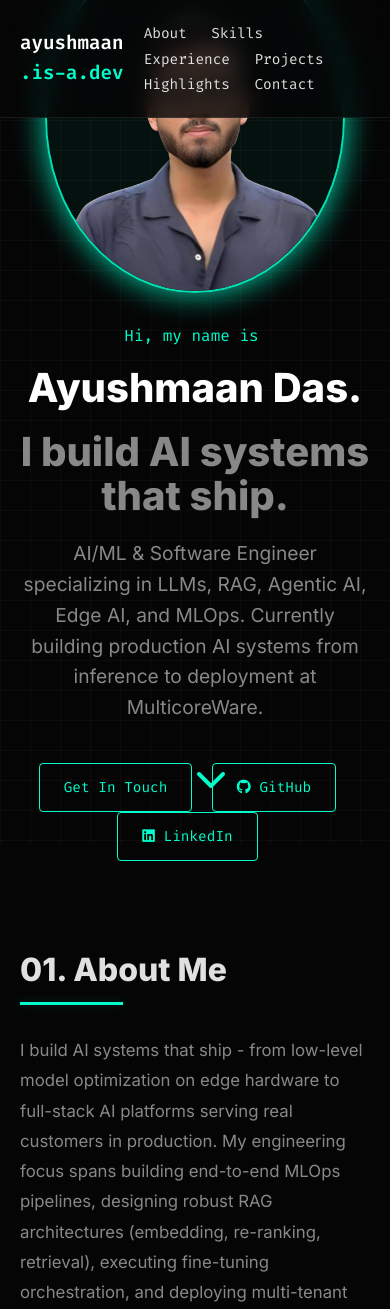
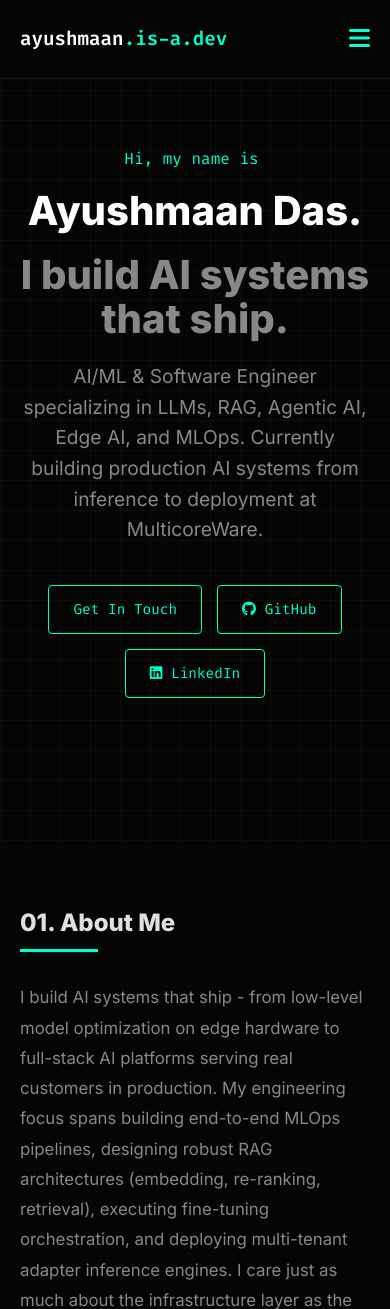
Before and after one commit to ayushmaanFCB/Portfolio-Ayushmaan, a Flask app: page / in a window 390 px wide. Shown: the top 1309 px of the page. Run offline with Flask 3, Linux system fonts and the light colour scheme.

Commit message:
Optimize mobile layout and refine cyber aesthetic animations

```diff
--- a/app.py
+++ b/app.py
@@ -7,4 +7,4 @@ def home_page():
     return render_template("index.html")
 
 if __name__ == "__main__":
-    application.run(debug=True, port=8000)
+    application.run(host='0.0.0.0', debug=True, port=8000)
--- a/static/css/main.css
+++ b/static/css/main.css
@@ -105,7 +105,7 @@ nav .container {
 .logo span {
     color: var(--accent);
     display: inline-block;
-    animation: glitch-anim 6s infinite;
+    animation: glitch-anim 3s infinite;
 }
 
 .nav-links a {
@@ -231,6 +231,10 @@ section {
     0% { opacity: 0; filter: blur(10px); transform: translateY(20px); }
     100% { opacity: 1; filter: blur(0); transform: translateY(0); }
 }
+@keyframes cyber-reveal-centered {
+    0% { opacity: 0; filter: blur(10px); transform: translateY(20px) translateX(-50%); }
+    100% { opacity: 1; filter: blur(0); transform: translateY(0) translateX(-50%); }
+}
 
 .btn {
     display: inline-block;
@@ -243,7 +247,6 @@ section {
     font-size: 0.9rem;
     cursor: pointer;
     transition: all 0.3s;
-    margin-right: 15px;
 }
 
 .btn:hover {
@@ -251,6 +254,12 @@ section {
     box-shadow: 0 0 25px var(--accent), 0 0 50px var(--accent-glow);
     color: #fff;
     border-color: #fff;
+}
+
+.hero-buttons {
+    display: flex;
+    gap: 15px;
+    flex-wrap: wrap;
 }
 
 /* Skills Matrix */
@@ -518,16 +527,84 @@ footer {
 }
 
 @media (max-width: 768px) {
+    .menu-toggle {
+        display: block !important;
+    }
+
+    .nav-links {
+        display: none;
+        flex-direction: column;
+        width: 100%;
+        position: absolute;
+        top: 100%;
+        left: 0;
+        background: rgba(5, 5, 5, 0.95);
+        backdrop-filter: blur(15px);
+        padding: 20px 0;
+        border-bottom: 1px solid var(--card-border);
+    }
+
+    .nav-links.active {
+        display: flex;
+    }
+
+    .nav-links a {
+        margin: 15px 0;
+        text-align: center;
+        width: 100%;
+    }
+
     .hero-title {
         font-size: 2.5rem;
     }
     .hero-container {
-        flex-direction: column-reverse;
+        flex-direction: column;
         text-align: center;
     }
     .hero-image {
-        max-width: 300px;
-        margin-bottom: 30px;
+        display: none !important;
+    }
+
+    .scroll-indicator {
+        display: none !important;
+    }
+
+    .hero-buttons {
+        justify-content: center;
+    }
+
+    .company-logo {
+        width: 45px;
+        height: 45px;
+    }
+
+    .timeline-title {
+        font-size: 1.1rem;
+    }
+
+    .timeline-company {
+        font-size: 0.9rem;
+    }
+
+    .timeline-date {
+        font-size: 0.8rem;
+    }
+
+    .experience-header-left {
+        gap: 12px;
+    }
+
+    section {
+        padding: 60px 0;
+    }
+
+    .section-title {
+        font-size: 1.5rem;
+    }
+
+    .contact-section .btn {
+        width: 100%;
+        margin-bottom: 10px;
     }
 }
 
@@ -550,6 +627,15 @@ footer {
     animation: bounce 2s infinite;
     opacity: 0.7;
     transition: opacity 0.3s;
+}
+
+.scroll-indicator.reveal-on-type {
+    transform: translateY(20px) translateX(-50%);
+    animation: none;
+}
+
+.scroll-indicator.reveal-on-type.visible {
+    animation: cyber-reveal-centered 0.6s cubic-bezier(0.25, 1, 0.5, 1) forwards, bounce 2s infinite 0.6s;
 }
 
 .scroll-indicator:hover {
--- a/templates/index.html
+++ b/templates/index.html
@@ -13,7 +13,10 @@
     <nav>
         <div class="container">
             <div class="logo">ayushmaan<span>.is-a.dev</span></div>
-            <div class="nav-links">
+            <div class="menu-toggle" id="mobile-menu" style="display: none; cursor: pointer; font-size: 1.5rem; color: var(--accent); z-index: 200;">
+                <i class="fas fa-bars"></i>
+            </div>
+            <div class="nav-links" id="nav-links">
                 <a href="#about">About</a>
                 <a href="#skills">Skills</a>
                 <a href="#experience">Experience</a>
@@ -36,7 +39,7 @@
                         AI/ML & Software Engineer specializing in LLMs, RAG, Agentic AI, Edge AI, and MLOps. Currently
                         building production AI systems from inference to deployment at MulticoreWare.
                     </p>
-                    <div class="reveal-on-type" style="animation-delay: 0.3s;">
+                    <div class="reveal-on-type hero-buttons" style="animation-delay: 0.3s;">
                         <a href="#contact" class="btn">Get In Touch</a>
                         <a href="https://github.com/ayushmaanFCB" target="_blank" class="btn"><i
                                 class="fab fa-github"></i> GitHub</a>
@@ -196,7 +199,7 @@
                 <!-- Role 1 -->
                 <div class="timeline-item">
                     <div class="timeline-date">Jul 2025 - Present</div>
-                    <details class="experience-accordion" open>
+                    <details class="experience-accordion">
                         <summary class="experience-header">
                             <div class="experience-header-left">
                                 <img src="{{ url_for('static', filename='images/mcw.png') }}" alt="MulticoreWare"
@@ -590,8 +593,28 @@
     </footer>
 
     <script>
-        // Terminal Typing Effect
+        // Terminal Typing Effect and Mobile Menu
         document.addEventListener("DOMContentLoaded", function() {
+            // Mobile Menu Logic
+            const menuToggle = document.getElementById("mobile-menu");
+            const navLinks = document.getElementById("nav-links");
+
+            if (menuToggle) {
+                menuToggle.addEventListener("click", () => {
+                    navLinks.classList.toggle("active");
+                    menuToggle.innerHTML = navLinks.classList.contains("active")
+                        ? '<i class="fas fa-times"></i>'
+                        : '<i class="fas fa-bars"></i>';
+                });
+
+                document.querySelectorAll(".nav-links a").forEach(link => {
+                    link.addEventListener("click", () => {
+                        navLinks.classList.remove("active");
+                        menuToggle.innerHTML = '<i class="fas fa-bars"></i>';
+                    });
+                });
+            }
+
             // Lock scroll during boot sequence
             document.body.style.overflow = "hidden";
 
```
